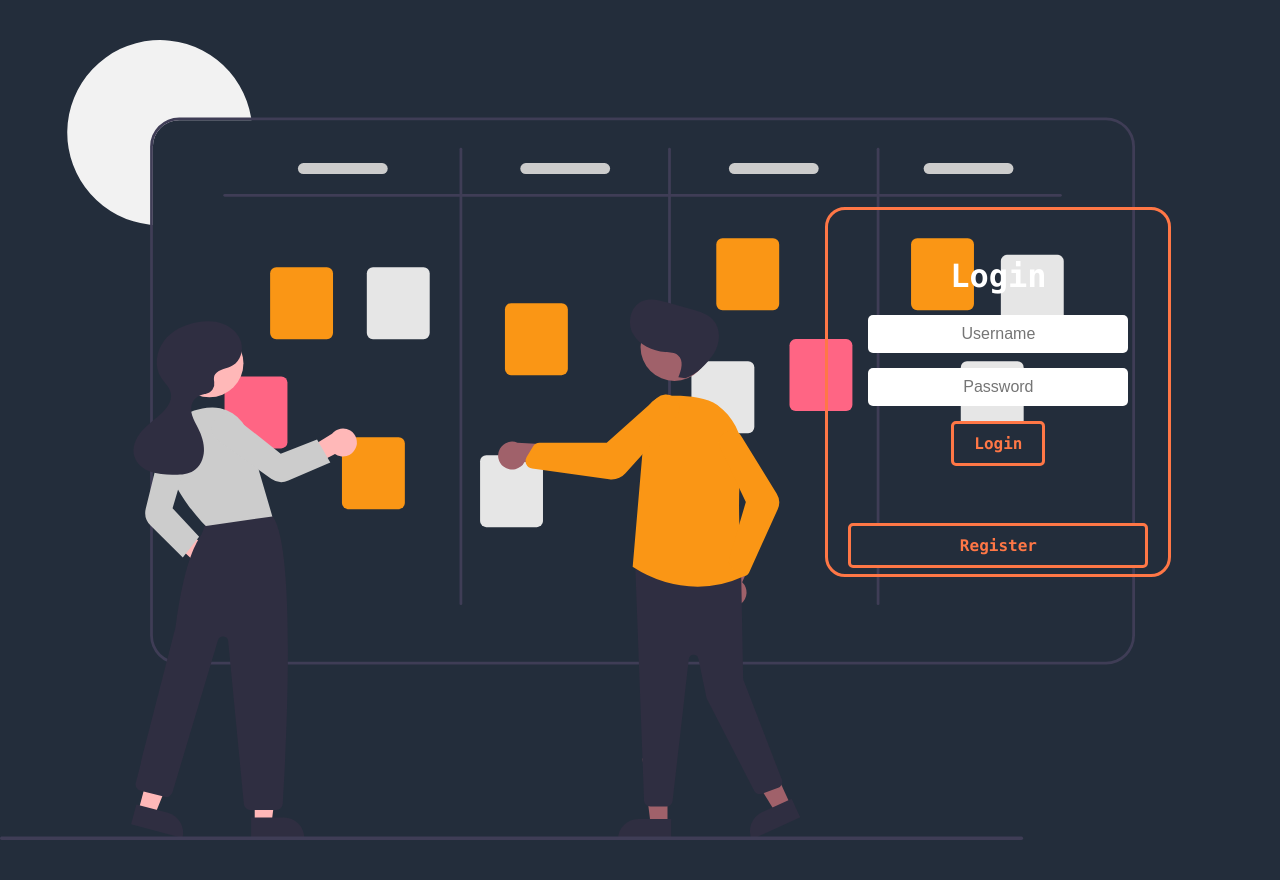
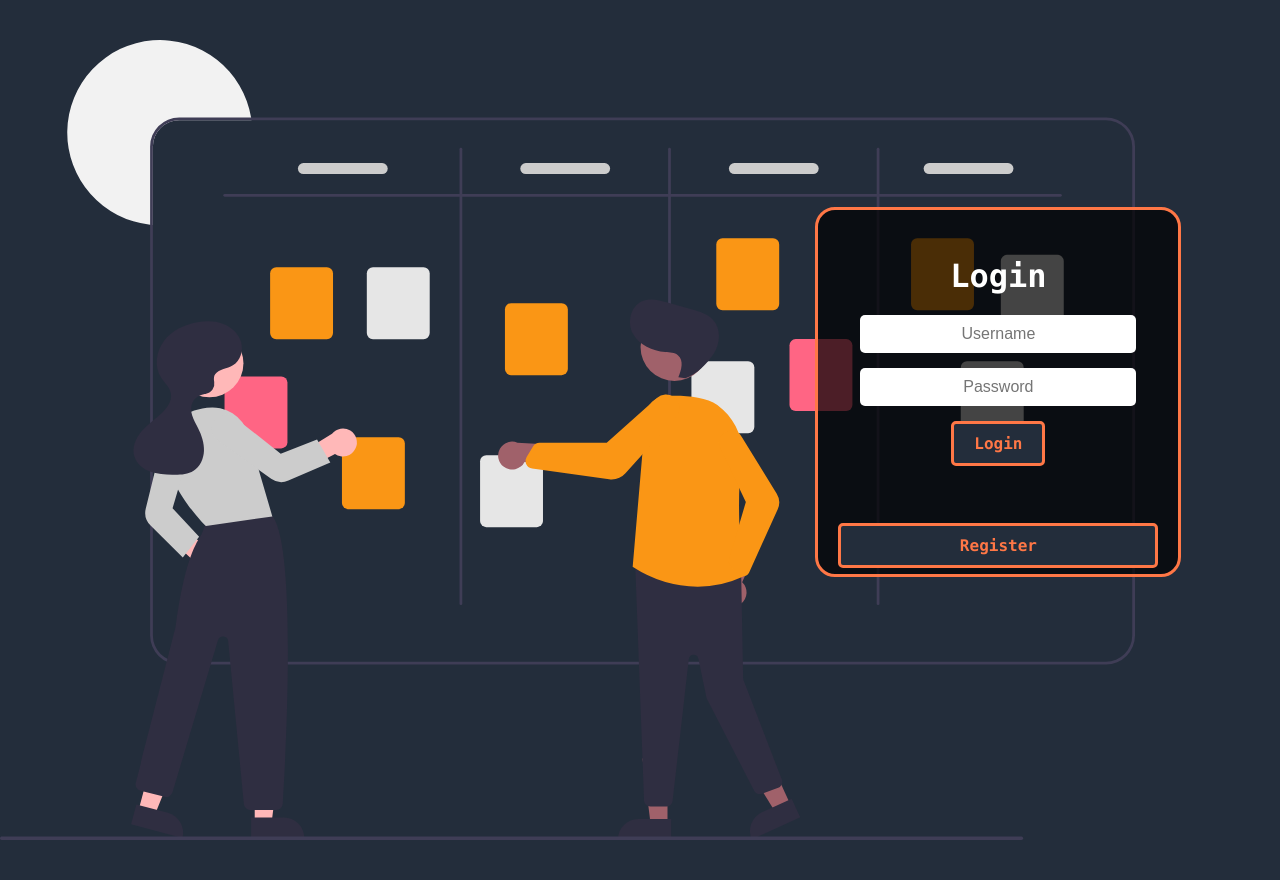
Before and after one commit to Shijin1111/HackersBridge, a Django app: page /accounts/competitor/login/ in a window 1280 px wide. Run offline with Django 5.2, Linux system fonts and the light colour scheme.

Commit message:
content not working in resize

```diff
--- a/templates/accounts/competitor_login.html
+++ b/templates/accounts/competitor_login.html
@@ -27,16 +27,17 @@
         }
 
         .content {
-            position: absolute;
-            top: 44%;
-            left: 78%;
-            width: 300px;
+            position: absolute; /* Absolute positioning within the .image-container */
+            top: 44%; /* Adjusted to match your desired position */
+            left: 78%; /* Adjusted to match your desired position */
+            transform: translate(-50%, -50%); /* Centers the content at the exact point */
+            width: 25%;
             height: 324px;
-            transform: translate(-50%, -50%);
             text-align: center;
             padding: 20px;
-            border : solid rgb(255, 119, 70);
+            border: solid rgb(255, 119, 70);
             border-radius: 20px;
+            background-color: rgba(0, 0, 0, 0.7); /* Optional: adds contrast for readability */
         }
 
         h2 {
```
